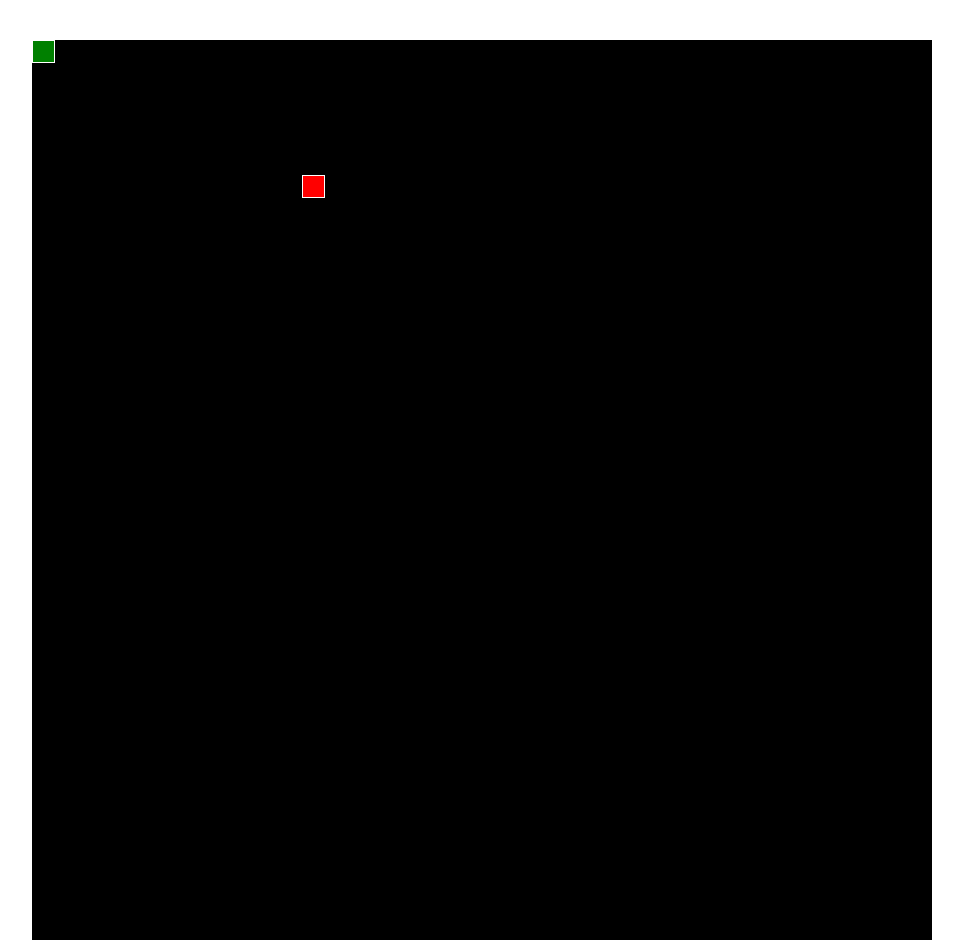
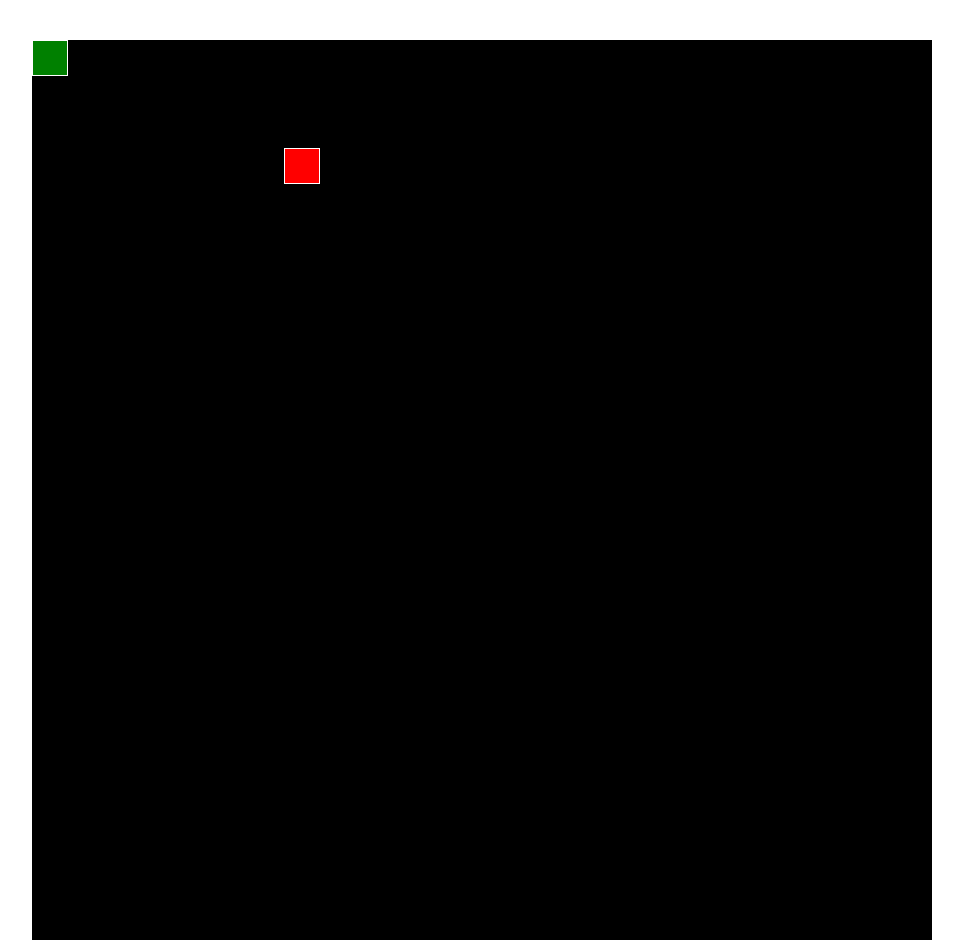
Before and after one commit to Ant0397/snake, a website with bundled scripts: page public/index.html in a window 1280 px wide. Shown: the whole page, without its empty margins (158-1121 px from the left). Built offline with nearby package versions, Linux system fonts and the light colour scheme.

Commit message:
Starting grid boundaries

```diff
--- /dev/null
+++ b/public/board.js
@@ -0,0 +1,12 @@
+export class Board
+{
+    constructor(width, height) {
+        this.width = width
+        this.height = height
+        this.boundaries = []
+    }
+
+    getBoundaries() {
+
+    }
+}
--- a/public/food.js
+++ b/public/food.js
@@ -1,15 +1,14 @@
 export class Food
 {
-    constructor() {
+    constructor(gridX, gridY) {
         this.position = {
-            x: Math.floor(Math.random() * 40) + 1,
-            y: Math.floor(Math.random() * 40) + 1
+            x: Math.floor(Math.random() * gridX) + 1,
+            y: Math.floor(Math.random() * gridY) + 1
         }
-        console.log(this.position)
     }
 
-    updatePosition() {
-        this.position.x = Math.floor(Math.random() * 40) + 1,
-        this.position.y = Math.floor(Math.random() * 40) + 1
+    updatePosition(gridX, gridY) {
+        this.position.x = Math.floor(Math.random() * gridX) + 1,
+        this.position.y = Math.floor(Math.random() * gridY) + 1
     }
 }
--- a/public/game.js
+++ b/public/game.js
@@ -1,17 +1,25 @@
 export class Game
 {
-    constructor(snake, food) {
+    constructor(board, snake, food) {
         this.gameOver = false
-        this.board = document.querySelector('.board')
+        this.board = board
         this.snake = snake
         this.food = food
+    }
+
+    drawBoard() { // prints board to DOM
+        let boardElement = document.createElement('div')
+        boardElement.classList.add('board')
+        boardElement.style.gridTemplateRows = `repeat(${this.board.width}, 1fr)`
+        boardElement.style.gridTemplateColumns = `repeat(${this.board.height}, 1fr)`
+        document.querySelector('.container').appendChild(boardElement)
     }
 
     drawSnake() { // prints snake to DOM
         for (let x = 0; x < this.snake.segments.length - 1; x++) {
             let newSegment = document.createElement('div')
             newSegment.classList.add('snake')
-            this.board.appendChild(newSegment)
+            document.querySelector('.board').appendChild(newSegment)
             newSegment.style.gridRowStart = this.snake.segments[x].x
             newSegment.style.gridColumnStart = this.snake.segments[x].y
         }
@@ -34,7 +42,7 @@ export class Game
     drawFood() { // prints food to DOM
         let newFood = document.createElement('div')
         newFood.classList.add('food')
-        this.board.appendChild(newFood)
+        document.querySelector('.board').appendChild(newFood)
         newFood.style.gridRowStart = this.food.position.x
         newFood.style.gridColumnStart = this.food.position.y
     }
@@ -61,7 +69,7 @@ export class Game
 
         if (collision == 'food') {
             this.clearFood()
-            this.food.updatePosition()
+            this.food.updatePosition(this.board.width, this.board.height)
             this.drawFood()
             this.snake.addSegment()
         } else if (collision == 'self' || collision == 'boundary') {
--- a/public/index.html
+++ b/public/index.html
@@ -9,7 +9,6 @@
 </head>
 <body>
     <div class="container">
-        <div class="board"></div>
     </div>
 </body>
 </html>
--- a/public/script.js
+++ b/public/script.js
@@ -1,14 +1,20 @@
 import {Snake} from './snake.js'
 import {Food} from './food.js'
 import {Game} from './game.js'
+import { Board } from './board.js'
 
 initialise()
 
 function initialise() {
-    let snake = new Snake(0, 0)
-    let food = new Food()
-    let game = new Game(snake, food)
+    let gridX = 25
+    let gridY = 25
 
+    let board = new Board(gridX, gridY)
+    let snake = new Snake(gridX / 2, gridY / 2)
+    let food = new Food(gridX, gridY)
+    let game = new Game(board, snake, food)
+
+    game.drawBoard()
     game.drawFood()
     game.drawSnake()
 
--- a/public/styles.css
+++ b/public/styles.css
@@ -12,8 +12,6 @@
 
 .board {
     display: grid;
-    grid-template-rows: repeat(40, 1fr);
-    grid-template-columns: repeat(40, 1fr);
     background-color: black;
     width: 900px;
     height: 900px;
```
